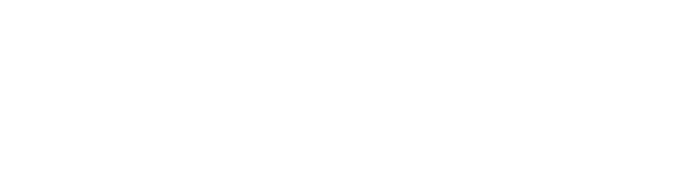
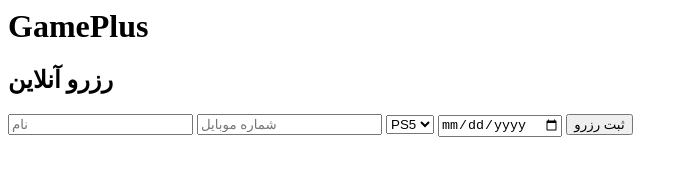
Before and after one commit to Theshenzo/GamePlus, a plain HTML site: page index.html in a window 1280 px wide. Shown: the whole page, without its empty margins (0-688 px from the left). Drawn offline with nearby package versions, Linux system fonts and the light colour scheme.

Commit message:
Update index.html

```diff
--- a/index.html
+++ b/index.html
@@ -35,3 +35,49 @@
   }
 }
 </script>
+
+<!DOCTYPE html>
+<html lang="fa">
+<head>
+    <meta charset="UTF-8">
+    <title>GamePlus</title>
+</head>
+
+<body>
+
+    <!-- محتوای فعلی سایت -->
+
+    <h1>GamePlus</h1>
+
+    <!-- فرم رزرو -->
+    <div class="reservation-box">
+
+        <h2>رزرو آنلاین</h2>
+
+        <input id="name" placeholder="نام">
+
+        <input id="phone" placeholder="شماره موبایل">
+
+        <select id="device">
+            <option>PS5</option>
+            <option>PS4</option>
+            <option>PC</option>
+        </select>
+
+        <input id="date" type="date">
+
+        <button onclick="saveReservation()">
+            ثبت رزرو
+        </button>
+
+    </div>
+
+    <!-- کد Supabase -->
+    <script src="https://cdn.jsdelivr.net/npm/@supabase/supabase-js@2"></script>
+
+    <script>
+      // کد اتصال Supabase اینجا
+    </script>
+
+</body>
+</html>
```
